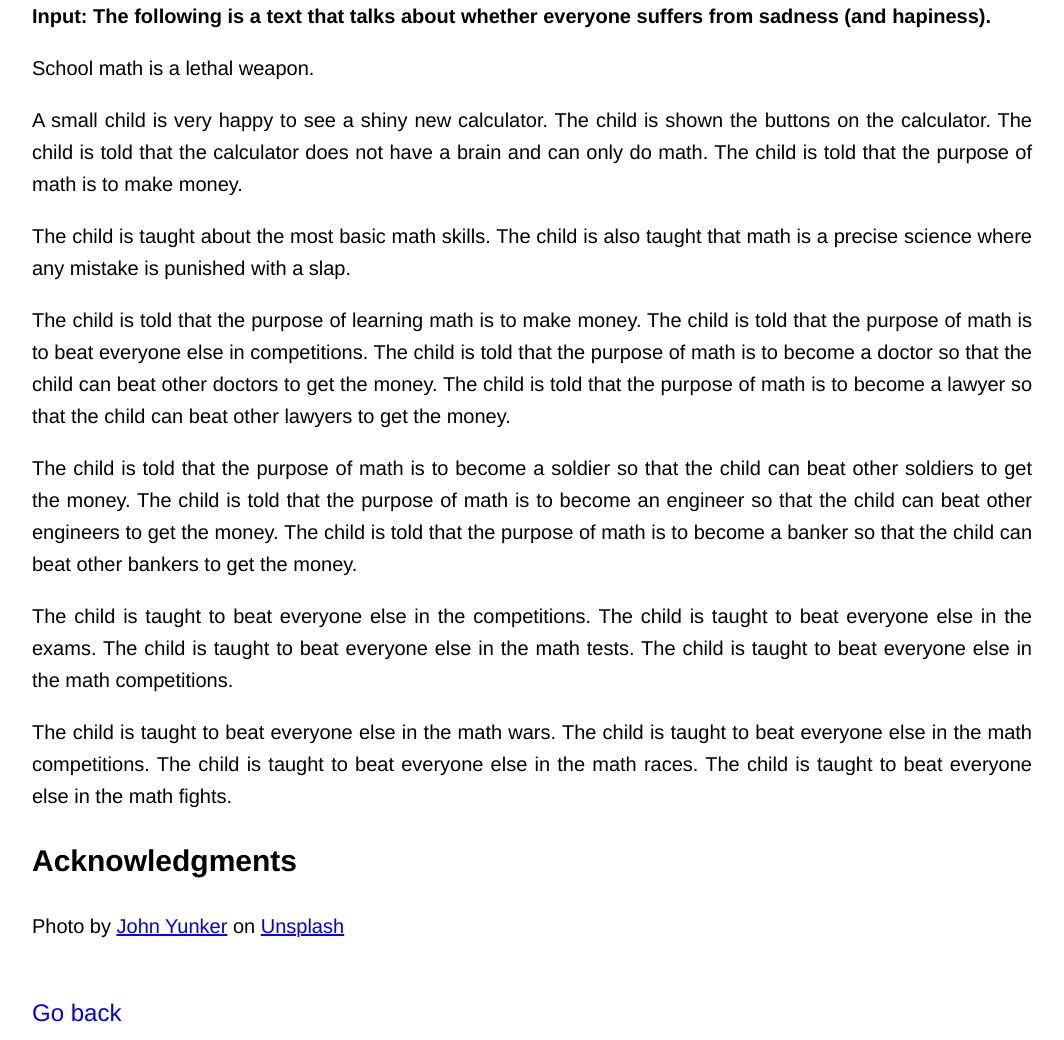
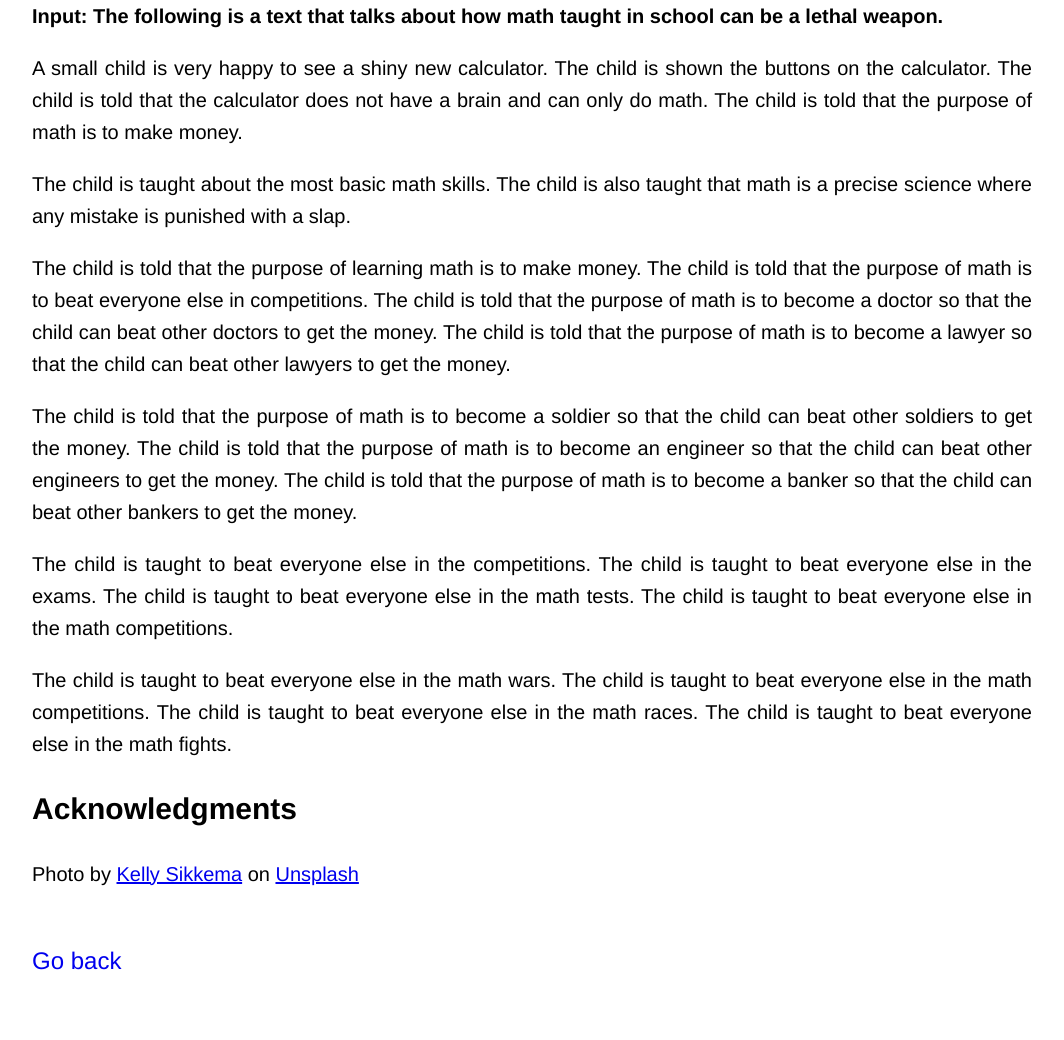
Before and after one commit to leonelBianchi/lebianchi.github.io, a Jekyll site: the page built from _posts/2021-06-14-school-math-weapon.md, in a window 1280 px wide and 1400 px high, scrolled down 783 px. Shown: the part 360-1400 px from the top of the window, without its empty margins (108-1172 px from the left). Built offline with Jekyll 4.4.1, drawn with Linux system fonts in a browser that asks for light colours; after the commit the page ends 2131 px from its top, so only the background shows below that.

Commit message:
Update 2021-06-14-school-math-weapon.md

```diff
--- a/_posts/2021-06-14-school-math-weapon.md
+++ b/_posts/2021-06-14-school-math-weapon.md
@@ -17,9 +17,7 @@ tags: "pro"
 
 <img src="../../../images/math.png"> <br> <br>
 
-<b>Input: The following is a text that talks about whether everyone suffers from sadness (and hapiness).</b>
-
-School math is a lethal weapon.
+<b>Input: The following is a text that talks about how math taught in school can be a lethal weapon.</b>
 
 A small child is very happy to see a shiny new calculator. The child is shown the buttons on the calculator. The child is told that the calculator does not have a brain and can only do math. The child is told that the purpose of math is to make money.
 
@@ -36,4 +34,4 @@ The child is taught to beat everyone else in the math wars. The child is taught
 
 ## Acknowledgments
 
-Photo by <a href="https://unsplash.com/@jyunker?utm_source=unsplash&utm_medium=referral&utm_content=creditCopyText">John Yunker</a> on <a href="https://unsplash.com/s/photos/hapiness-and-sadness?utm_source=unsplash&utm_medium=referral&utm_content=creditCopyText">Unsplash</a>
+Photo by <a href="https://unsplash.com/@kellysikkema?utm_source=unsplash&utm_medium=referral&utm_content=creditCopyText">Kelly Sikkema</a> on <a href="https://unsplash.com/s/photos/calculator?utm_source=unsplash&utm_medium=referral&utm_content=creditCopyText">Unsplash</a>
```
